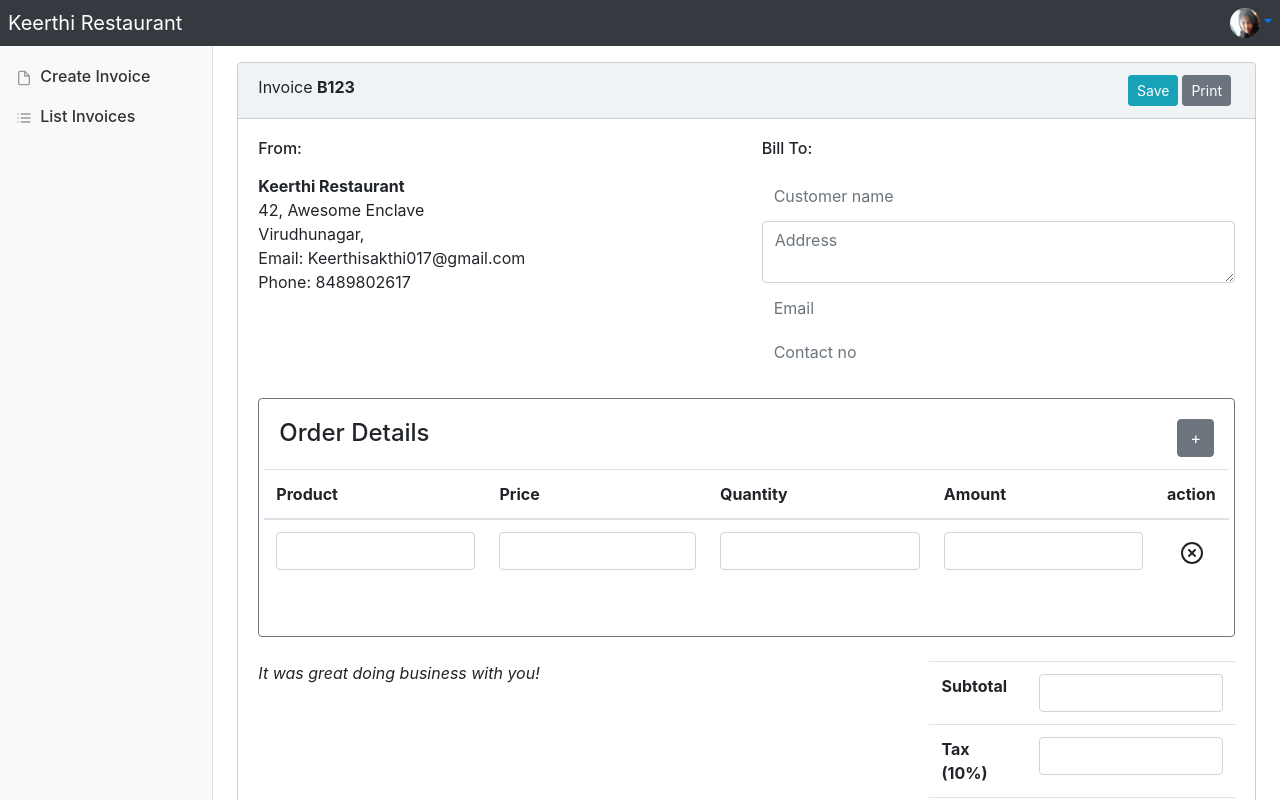
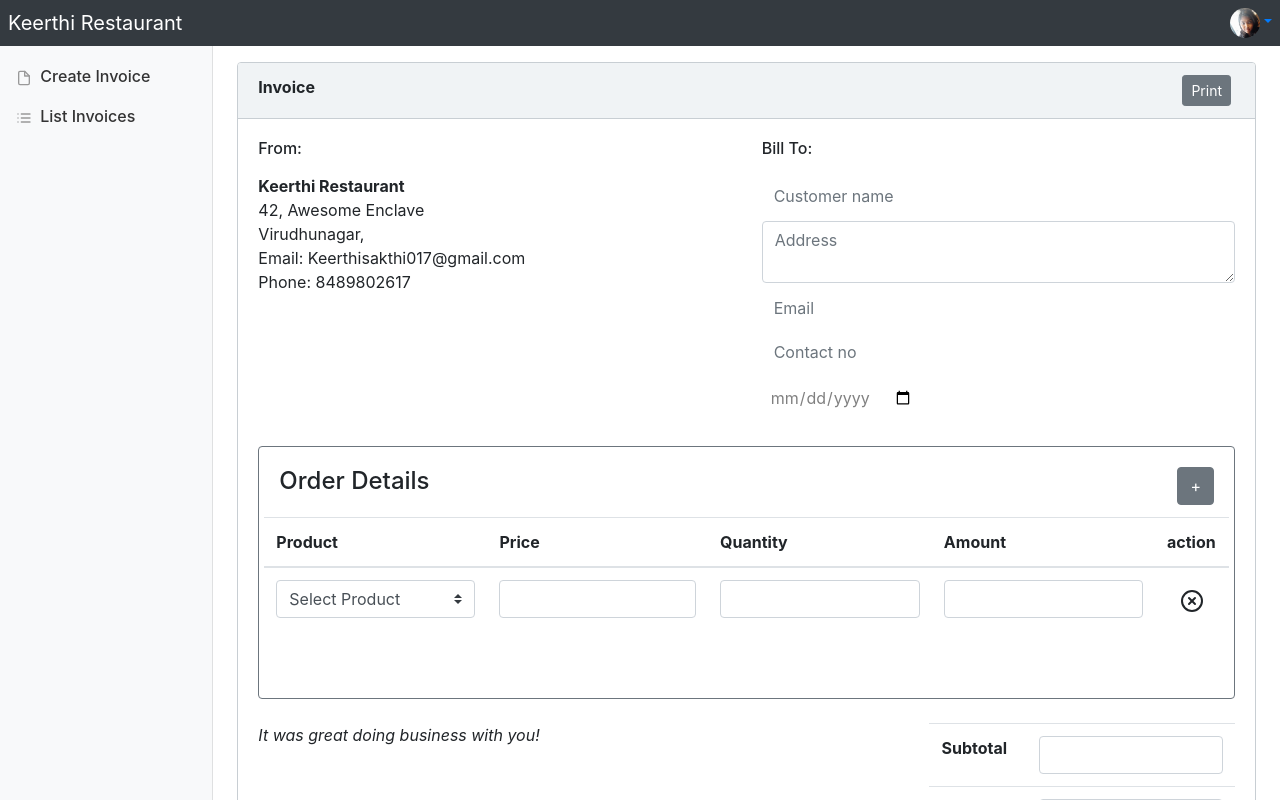
Before and after one commit to keerthisakthi/invoiceapp, an Angular app: page /create-invoice in a window 1280 px wide. Shown: the top 800 px of the page. Built offline with nearby package versions, Linux system fonts and the light colour scheme; data requests are answered from the project's data file.

Commit message:
create invoice Ui-fixes

```diff
--- a/angular.json
+++ b/angular.json
@@ -41,8 +41,8 @@
               "budgets": [
                 {
                   "type": "initial",
-                  "maximumWarning": "500kb",
-                  "maximumError": "1mb"
+                  "maximumWarning": "2mb",
+                  "maximumError": "5mb"
                 },
                 {
                   "type": "anyComponentStyle",
--- a/db.json
+++ b/db.json
@@ -28,32 +28,6 @@
           "productAmount": 500
         }
       ]
-    },
-    {
-      "customerName": "Keerthi",
-      "address": "Sankara Street",
-      "products": [
-        null,
-        null,
-        null,
-        null
-      ],
-      "contactNo": 8489802617,
-      "email": "keerthisakthi017@gmail.com",
-      "id": 104
-    },
-    {
-      "customerName": "revathy",
-      "address": "gvh",
-      "products": [
-        null,
-        null,
-        null,
-        null
-      ],
-      "contactNo": 568789800,
-      "email": "revathy@gmail.com",
-      "id": 105
     },
     {
       "customerName": null,
@@ -93,13 +67,6 @@
       "contactNo": 231326457,
       "email": "efaefqef",
       "id": 108
-    },
-    {
-      "customerName": "sdv",
-      "address": "wef",
-      "contactNo": 23425,
-      "email": "qef",
-      "id": 109
     },
     {
       "customerName": null,
@@ -596,16 +563,134 @@
       "taxValue": null,
       "netAmount": null,
       "id": 141
+    },
+    {
+      "customerName": null,
+      "address": null,
+      "products": [
+        {
+          "name": "chicken 64",
+          "price": "",
+          "qty": "",
+          "amount": ""
+        },
+        {
+          "name": "coco",
+          "price": "",
+          "qty": "",
+          "amount": ""
+        }
+      ],
+      "contactNo": null,
+      "email": null,
+      "subTotal": null,
+      "taxValue": null,
+      "netAmount": null,
+      "id": 142
+    },
+    {
+      "products": [
+        {
+          "name": "chicken",
+          "price": "12",
+          "qty": 234,
+          "amount": 2690
+        }
+      ],
+      "customerName": null,
+      "address": null,
+      "contactNo": null,
+      "email": null,
+      "subTotal": null,
+      "taxValue": null,
+      "netAmount": null,
+      "id": 143
+    },
+    {
+      "products": [
+        {
+          "name": "chicken nuggets",
+          "price": "12",
+          "qty": 12,
+          "amount": 12
+        },
+        {
+          "name": "chicken",
+          "price": "12",
+          "qty": 12,
+          "amount": 12
+        }
+      ],
+      "customerName": null,
+      "address": null,
+      "contactNo": null,
+      "email": null,
+      "subTotal": null,
+      "taxValue": null,
+      "netAmount": null,
+      "id": 144
+    },
+    {
+      "products": [
+        {
+          "name": "",
+          "price": "",
+          "qty": "",
+          "amount": ""
+        }
+      ],
+      "customerName": null,
+      "address": null,
+      "contactNo": null,
+      "email": null,
+      "subTotal": null,
+      "taxValue": null,
+      "netAmount": null,
+      "billDate": "2022-03-17",
+      "id": 145
+    },
+    {
+      "products": [],
+      "customerName": null,
+      "address": null,
+      "contactNo": null,
+      "email": null,
+      "subTotal": null,
+      "taxValue": null,
+      "netAmount": null,
+      "billDate": null,
+      "id": 146
+    },
+    {
+      "products": [
+        {
+          "name": "",
+          "price": "",
+          "qty": "",
+          "amount": ""
+        }
+      ],
+      "customerName": null,
+      "address": null,
+      "contactNo": null,
+      "email": null,
+      "subTotal": null,
+      "taxValue": null,
+      "netAmount": null,
+      "billDate": null,
+      "id": 147
     }
   ],
   "productList": [
     {
+      "id": 1,
       "prodName": "chicken",
-      "price": 234
+      "price": 250
     },
     {
-      "prodName": "chicken",
-      "price": 234
+      "id": 2,
+      "prodName": "chicken nuggets",
+      "price": 200
     }
   ]
 }
--- a/src/app/app.component.html
+++ b/src/app/app.component.html
@@ -1,4 +1,3 @@
-
 <nav class="navbar navbar-dark sticky-top bg-dark flex-md-nowrap p-0">
     <a class="navbar-brand p-2">
       Keerthi Restaurant
--- a/src/app/create-invoice/create-invoice.component.css
+++ b/src/app/create-invoice/create-invoice.component.css
@@ -32,3 +32,6 @@
 .input-container input{
     border: 0px;
 }
+.input-container .billDate{
+    color:grey;
+}
--- a/src/app/create-invoice/create-invoice.component.html
+++ b/src/app/create-invoice/create-invoice.component.html
@@ -1,8 +1,8 @@
 <form [formGroup]="invoiceForm" (ngSubmit)="onSubmit()">
   <div class="card">
     <div class="card-header">
-      Invoice
-      <strong>B123</strong>
+     <strong>Invoice</strong>
+      <!-- <strong>B123</strong> -->
       <a
         class="btn btn-sm btn-secondary float-right mr-1 d-print-none"
         href="#"
@@ -11,13 +11,7 @@
       >
         <i class="fa fa-print"></i> Print</a
       >
-      <a
-        class="btn btn-sm btn-info float-right mr-1 d-print-none"
-        href="#"
-        data-abc="true"
-      >
-        <i class="fa fa-save"></i> Save</a
-      >
+
     </div>
     <div class="card-body">
       <div class="row mb-4">
@@ -33,7 +27,6 @@
         </div>
 
         <div class="col-sm-6">
-
           <h6 class="mb-3">Bill To:</h6>
           <div class="input-container">
             <input
@@ -71,8 +64,16 @@
               placeholder="Contact no"
             />
           </div>
+          <div class="input-container">
+            <input
+              type="date"
+              class="p-2 billDate"
+              formControlName="billDate"
+              id="billDate"
+              placeholder="billDate"
+            />
           </div>
-
+        </div>
       </div>
 
       <div class="card border-secondary mt-2">
@@ -100,24 +101,41 @@
                 </tr>
               </thead>
 
-              <tbody *ngFor="let control of productFormGroups.controls; let i=index" [formGroupName]="i">
+              <tbody
+                *ngFor="
+                  let control of productFormGroups.controls;
+                  let i = index
+                "
+                [formGroupName]="i"
+              >
                 <tr>
                   <td>
-                    <input
+                    <!-- <input
                       type="text"
                       class="form-control"
                       id="productname"
                       formControlName="productName"
                       required
-                    />
+                    /> -->
+                    <select
+                      class="custom-select mb-3"
+                      (change)="changeProduct($event)"
+                      formControlName="productName"
+                    >
+                      <option value="">Select Product</option>
+                      <option *ngFor="let product of productList" [ngValue]="product.prodName">
+                        {{ product.prodName }}
+
+                      </option>
+                    </select>
                   </td>
                   <td>
                     <input
-                      type="number"
+                      type="text"
                       class="form-control"
                       formControlName="productPrice"
                       id="price"
-
+                      #prodprice
                     />
                   </td>
                   <td>
@@ -126,20 +144,32 @@
                       class="form-control"
                       formControlName="productQty"
                       id="quantity"
+                      #prodqty
                     />
                   </td>
                   <td>
-                    <input
+                    <!-- <input
                       type="number"
                       class="form-control"
                       formControlName="productAmount"
                       id="amount"
-
-                      />
+                    #pro
+                    /> -->
+                    <input class="form-control" formControlName="productAmount" [value]="invoiceForm.get('productQty')"/>
                   </td>
                   <td>
                     <button class="btn" (click)="removeRow(i)">
-                      <svg viewBox="0 0 24 24" width="24" height="24" stroke="currentColor" stroke-width="2" fill="none" stroke-linecap="round"  stroke-linejoin="round" class="css-i6dzq1">
+                      <svg
+                        viewBox="0 0 24 24"
+                        width="24"
+                        height="24"
+                        stroke="currentColor"
+                        stroke-width="2"
+                        fill="none"
+                        stroke-linecap="round"
+                        stroke-linejoin="round"
+                        class="css-i6dzq1"
+                      >
                         <circle cx="12" cy="12" r="10"></circle>
                         <line x1="15" y1="9" x2="9" y2="15"></line>
                         <line x1="9" y1="9" x2="15" y2="15"></line>
@@ -147,12 +177,9 @@
                     </button>
                   </td>
                 </tr>
-
               </tbody>
-
             </table>
           </div>
-
         </div>
       </div>
       <div class="row">
@@ -166,31 +193,36 @@
                 <td class="left">
                   <strong>Subtotal</strong>
                 </td>
-                <td class="right"> <input
+                <td class="right">
+                  <input
                     type="number"
                     class="form-control"
                     formControlName="subTotal"
                     id="subtotal"
-               /></td>
+                  />
+                </td>
               </tr>
 
               <tr>
                 <td class="left">
                   <strong>Tax (10%)</strong>
                 </td>
-                <td class="right"> <input
+                <td class="right">
+                  <input
                     type="number"
                     class="form-control"
                     formControlName="taxValue"
                     id="taxValue"
-               /></td>
+                  />
+                </td>
               </tr>
               <tr>
                 <td class="left">
                   <strong>Total</strong>
                 </td>
                 <td class="right">
-                  <strong> <input
+                  <strong>
+                    <input
                       type="number"
                       class="form-control"
                       formControlName="netAmount"
@@ -200,7 +232,11 @@
               </tr>
             </tbody>
           </table>
-          <button type="submit" class="btn btn-success" (click)="postInvoiceDetails()">
+          <button
+            type="submit"
+            class="btn btn-success"
+            (click)="postInvoiceDetails()"
+          >
             Create Invoice
           </button>
         </div>
--- a/src/app/create-invoice/create-invoice.component.ts
+++ b/src/app/create-invoice/create-invoice.component.ts
@@ -17,7 +17,8 @@ import { Invoice, Product } from './create-invoice.model';
 })
 export class CreateInvoiceComponent implements OnInit {
   invoiceForm: FormGroup;
-
+  // productlist: any = ['Florida', 'South Dakota', 'Tennessee', 'Michigan'];
+  productList:any;
   // constructor(private fb: FormBuilder) {}
   constructor( private invoiceService: InvoiceService) {
     // console.log("in cons",this.invoiceModelObj.products[0].name);
@@ -29,6 +30,7 @@ export class CreateInvoiceComponent implements OnInit {
       customerAddr: new FormControl(null, [Validators.required]),
       customerEmail: new FormControl(null, [Validators.required,Validators.email]),
       customerPhno: new FormControl(null, [Validators.required]),
+      billDate:new FormControl(null,Validators.required),
       productArray: new FormArray([
         new FormGroup({
           productName: new FormControl('', [Validators.required]),
@@ -42,6 +44,12 @@ export class CreateInvoiceComponent implements OnInit {
       taxValue: new FormControl(null)
 
     });
+
+    this.invoiceService.getProductLists().subscribe(data => {
+      this.productList = data;
+      console.log("productfood",this.productList)
+      console.log(this.productList[0].prodName)
+  })
   }
 
   get productFormGroups () {
@@ -49,12 +57,7 @@ export class CreateInvoiceComponent implements OnInit {
   }
 
   invoiceModelObj: Invoice = new Invoice();
-  //productModelObj: Product = new Product();
-   // addProduct() {
-  //   this.invoiceModelObj.products.push(new Product());
-  // }
 
-// console.log("test",this.invoiceModelObj.products[0].name)
   addProduct(){
 
     const control = <FormArray>this.invoiceForm.controls['productArray'];
@@ -83,8 +86,8 @@ export class CreateInvoiceComponent implements OnInit {
 
   postInvoiceDetails() {
     // debugger;
-    console.log("array",this.invoiceForm.value.productArray[0].productName)
-    console.log("array",this.invoiceForm.value.productArray.length)
+    // console.log("array",this.invoiceForm.value.productArray[0].productName)
+    // console.log("array",this.invoiceForm.value.productArray.length)
     // console.log("happu",this.invoiceModelObj.products.name )
     this.invoiceModelObj.customerName = this.invoiceForm.value.customerName;
     this.invoiceModelObj.address = this.invoiceForm.value.customerAddr;
@@ -93,28 +96,21 @@ export class CreateInvoiceComponent implements OnInit {
     this.invoiceModelObj.subTotal = this.invoiceForm.value.subTotal;
     this.invoiceModelObj.taxValue = this.invoiceForm.value.taxValue;
     this.invoiceModelObj.netAmount = this.invoiceForm.value.netAmount;
+    this.invoiceModelObj.billDate = this.invoiceForm.value.billDate;
     const itemLength = this.invoiceForm.value.productArray.length;
     const arr =this.invoiceForm.value.productArray;
     // this.invoiceModelObj.products.length=itemLength;
 
-    console.log("prod",this.invoiceModelObj.products.length)
-    console.log("detail",arr,itemLength)
+    // console.log("prod",this.invoiceModelObj.products.length)
+    // console.log("detail",arr,itemLength)
+
     for(let i=0,j=0; i<arr.length; i++){
     //  debugger;
       this.invoiceModelObj.products[i]= new Product(this.invoiceForm.value.productArray[i].productName, this.invoiceForm.value.productArray[i].productPrice, this.invoiceForm.value.productArray[i].productQty, this.invoiceForm.value.productArray[i].productAmount);
-      // this.invoiceModelObj.products[i].price = ;
-      // this.invoiceModelObj.products[i].qty = this.invoiceForm.value.productArray[i].productQty;
-      // this.invoiceModelObj.products[i].amount = this.invoiceForm.value.productArray[i].productAmount;
+
 
   }
-    // this.products = this.invoiceForm.value.productArray;
-    // this.invoiceModelObj.products.name= this.invoiceForm.value.productName;
-    // this.invoiceModelObj.products.price = this.invoiceForm.value.productPrice;
-    // this.invoiceModelObj.products.qty = this.invoiceForm.value.productQty;
-    // this.invoiceModelObj.products.amount = this.invoiceForm.value.productAmount;
-    // this.invoiceModelObj.products.subTotal = this.invoiceForm.value.subTotal;
-    // this.invoiceModelObj.products.taxValue = this.invoiceForm.value.taxValue;
-    // this.invoiceModelObj.products.netAmount = this.invoiceForm.value.netAmount;
+
 
 
     this.invoiceService.postInvoices(this.invoiceModelObj).subscribe(data =>{
@@ -125,4 +121,13 @@ export class CreateInvoiceComponent implements OnInit {
       alert("Error occured while creating invoice");
      })
   }
+
+  changeProduct(e: any) {
+    this.invoiceForm.get('productName')?.setValue(e.target.value, {
+      onlySelf: true,
+    });
+  }
+  get productName() {
+    return this.invoiceForm.get('productName');
+  }
 }
--- a/src/app/list-invoice/list-invoice.component.css
+++ b/src/app/list-invoice/list-invoice.component.css
@@ -10,3 +10,7 @@
 .action-td{
     width: 10%;;
 }
+
+table {
+  width: 100%;
+}
```
Also changed, not shown: src/app/create-invoice/create-invoice.model.ts (+4 -11 lines), src/app/list-invoice/list-invoice.component.html (+42 -2 lines), src/app/services/invoice.service.ts (+10 -0 lines). Lines whose indentation alone changed are shown as unchanged.
